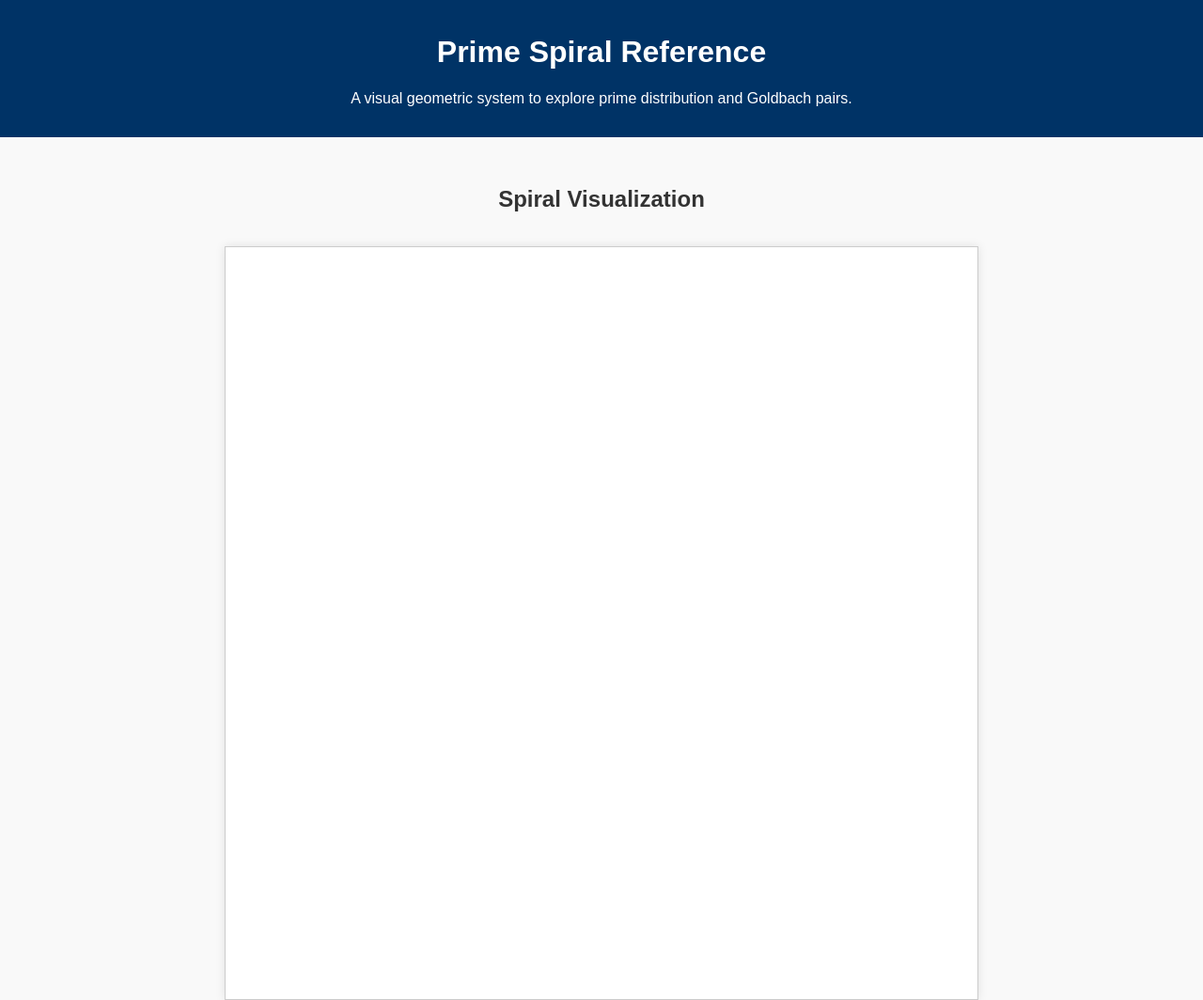
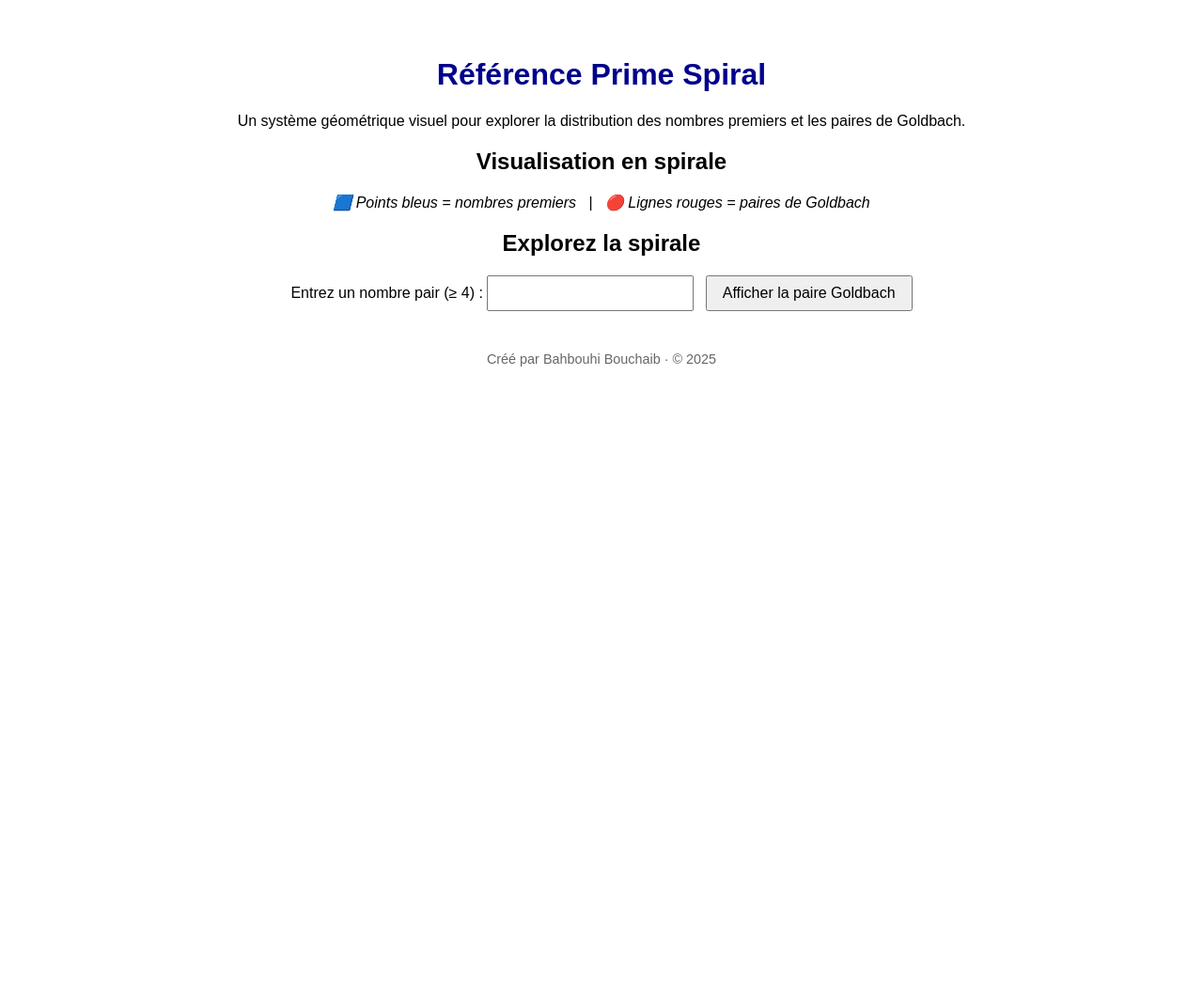
Before and after one commit to Bouchaib542/-Goldbach-s-Spiral-Symmetry-Principle, a plain HTML site: page index.html in a window 1280 px wide. Shown: the top 1064 px of the page at 94% size. After the commit the page ends 800 px from the top, so only its background shows below. Drawn offline with Linux system fonts and the light colour scheme.

Commit message:
Update index.html

```diff
--- a/index.html
+++ b/index.html
@@ -1,39 +1,58 @@
 <!DOCTYPE html>
-<html lang="en">
+<html lang="fr">
 <head>
-  <meta charset="UTF-8" />
-  <meta name="viewport" content="width=device-width, initial-scale=1.0"/>
-  <meta name="description" content="Spiral Reference Frame for Prime Numbers and Goldbach Pairs" />
-  <title>Prime Spiral Reference</title>
-  <link rel="stylesheet" href="style.css" />
+  <meta charset="UTF-8">
+  <title>Référence Prime Spiral</title>
+  <style>
+    body {
+      font-family: Arial, sans-serif;
+      text-align: center;
+      padding: 2em;
+    }
+    h1 {
+      color: darkblue;
+    }
+    .legend {
+      font-style: italic;
+      margin-bottom: 1em;
+    }
+    input[type="number"] {
+      padding: 0.5em;
+      font-size: 1em;
+      width: 200px;
+    }
+    button {
+      padding: 0.5em 1em;
+      font-size: 1em;
+      margin-left: 0.5em;
+    }
+    .footer {
+      margin-top: 3em;
+      font-size: 0.9em;
+      color: #666;
+    }
+  </style>
 </head>
 <body>
-  <header>
-    <h1>Prime Spiral Reference</h1>
-    <p>A visual geometric system to explore prime distribution and Goldbach pairs.</p>
-  </header>
 
-  <main>
-    <section id="visual">
-      <h2>Spiral Visualization</h2>
-      <canvas id="spiralCanvas" width="800" height="800"></canvas>
-      <div id="legend">
-        <p><strong>Legend:</strong> Blue dots = primes · Red lines = Goldbach pairs</p>
-      </div>
-    </section>
+  <h1>Référence Prime Spiral</h1>
+  <p>Un système géométrique visuel pour explorer la distribution des nombres premiers et les paires de Goldbach.</p>
 
-    <section id="controls">
-      <h2>Explore the Spiral</h2>
-      <label for="evenInput">Enter an even number (≥ 4):</label>
-      <input type="number" id="evenInput" value="100" min="4" step="2" />
-      <button onclick="highlightGoldbach()">Show Goldbach Pair</button>
-    </section>
-  </main>
+  <h2>Visualisation en spirale</h2>
+  <p class="legend">🟦 Points bleus = nombres premiers &nbsp;&nbsp;|&nbsp;&nbsp; 🔴 Lignes rouges = paires de Goldbach</p>
 
-  <footer>
-    <p>Created by Bahbouhi Bouchaib · © 2025</p>
-  </footer>
+  <h2>Explorez la spirale</h2>
+  <p>
+    Entrez un nombre pair (≥ 4) :
+    <input type="number" id="evenInput" min="4" step="2">
+    <button onclick="findGoldbach()">Afficher la paire Goldbach</button>
+  </p>
 
-  <script src="script.js"></script>
+  <div id="result"></div>
+
+  <div class="footer">
+    Créé par Bahbouhi Bouchaib · © 2025
+  </div>
+
 </body>
 </html>
```
